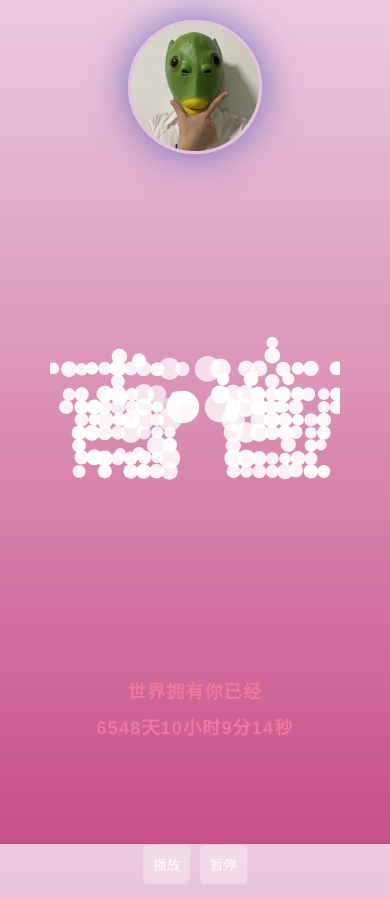
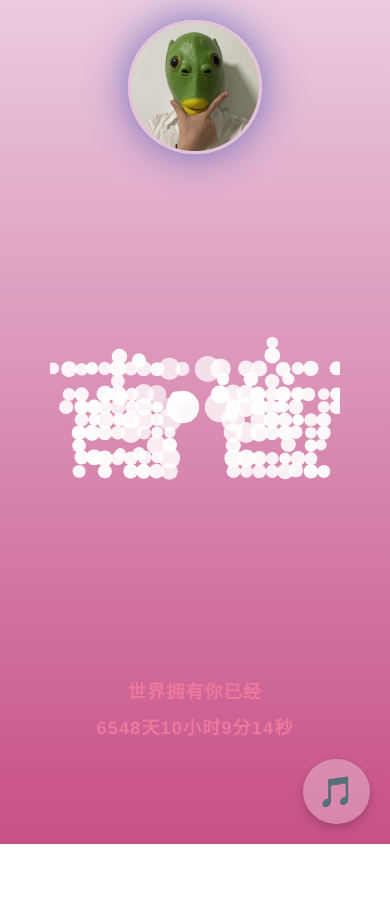
Before and after one commit to Sherlock-Holmos/birthday, a plain HTML site: page index.html in a window 390 px wide. After the commit the page ends 844 px from the top, so only its background shows below. Drawn offline with Linux system fonts and the light colour scheme; animation ran at ten frames a second.

Commit message:
播放器美化

```diff
--- a/index.html
+++ b/index.html
@@ -31,8 +31,9 @@
         Your browser does not support the audio element.
     </audio>
     <div class="custom-controls">
-        <button id="play-btn">播放</button>
-        <button id="pause-btn">暂停</button>
+        <button id="music-toggle-btn" class="music-icon">
+            🎵
+        </button>
     </div>
 </div>
 <script src="js/audio.js"></script>
--- a/js/audio.js
+++ b/js/audio.js
@@ -1,27 +1,12 @@
-document.getElementById('play-btn').addEventListener('click', function() {
-    var audio = document.getElementById('bg-music');
-    if (audio.paused) {
-        audio.play().then(function() {
-            console.log('Audio playing');
-        }).catch(function(error) {
-            console.error('Error playing audio:', error);
-        });
-    }
-});
+document.addEventListener("DOMContentLoaded", function () {
+    const music = document.getElementById("bg-music");
+    const toggleButton = document.getElementById("music-toggle-btn");
 
-document.getElementById('pause-btn').addEventListener('click', function() {
-    var audio = document.getElementById('bg-music');
-    if (!audio.paused) {
-        audio.pause();
-        console.log('Audio paused');
-    }
-});
-
-document.addEventListener('DOMContentLoaded', function() {
-    var audio = document.getElementById('bg-music');
-    audio.play().then(function() {
-        console.log('Audio is playing automatically.');
-    }).catch(function(error) {
-        console.error('Error playing audio:', error);
+    toggleButton.addEventListener("click", function () {
+        if (music.paused) {
+            music.play();
+        } else {
+            music.pause();
+        }
     });
 });
--- a/style/styles.css
+++ b/style/styles.css
@@ -76,35 +76,30 @@ img#logo {
 
 /* 播放器 */
 .audio-container {
-    display: flex;
-    flex-direction: column;
-    justify-content: center;
-    align-items: center;
-    height: 10vh; /* 高度调整为视口高度 */
-    background: transparent; /* 使容器背景透明 */
+    position: fixed;
+    bottom: 20px; /* 调整距离底部的距离 */
+    right: 20px;  /* 调整距离右侧的距离 */
+    z-index: 1000; /* 确保图标在其他元素之上 */
 }
 
-.custom-controls {
-    display: flex;
-    gap: 10px;
+.music-icon {
+    font-size: 30px; /* 调整图标大小 */
+    background: none;
+    border: none;
+    cursor: pointer;
+    outline: none;
+    padding: 15px; /* 增加内边距，使点击区域更大 */
+    border-radius: 50%; /* 圆形图标 */
+    background-color: rgba(255, 255, 255, 0.3); /* 半透明白色背景 */
+    backdrop-filter: blur(10px); /* 背景雾化效果 */
+    box-shadow: 0 4px 8px rgba(0, 0, 0, 0.2); /* 添加阴影，增加层次感 */
+    transition: transform 0.2s ease, background-color 0.2s ease;
 }
 
-.custom-controls button {
-    margin-top: 2vh;
-    background: rgba(255, 255, 255, 0.3); /* 半透明背景 */
-    border: none;
-    border-radius: 5px;
-    color: #fff;
-    padding: 10px;
-    cursor: pointer;
-    transition: background 0.3s, transform 0.3s;
+.music-icon:active {
+    transform: scale(0.9); /* 点击时缩小 */
 }
 
-.custom-controls button:hover {
-    background: rgba(255, 255, 255, 0.6);
-    transform: scale(1.1);
+.music-icon:hover {
+    background-color: rgba(255, 255, 255, 0.5); /* 悬停时背景颜色变化 */
 }
-
-audio {
-    display: none;
-}
```
